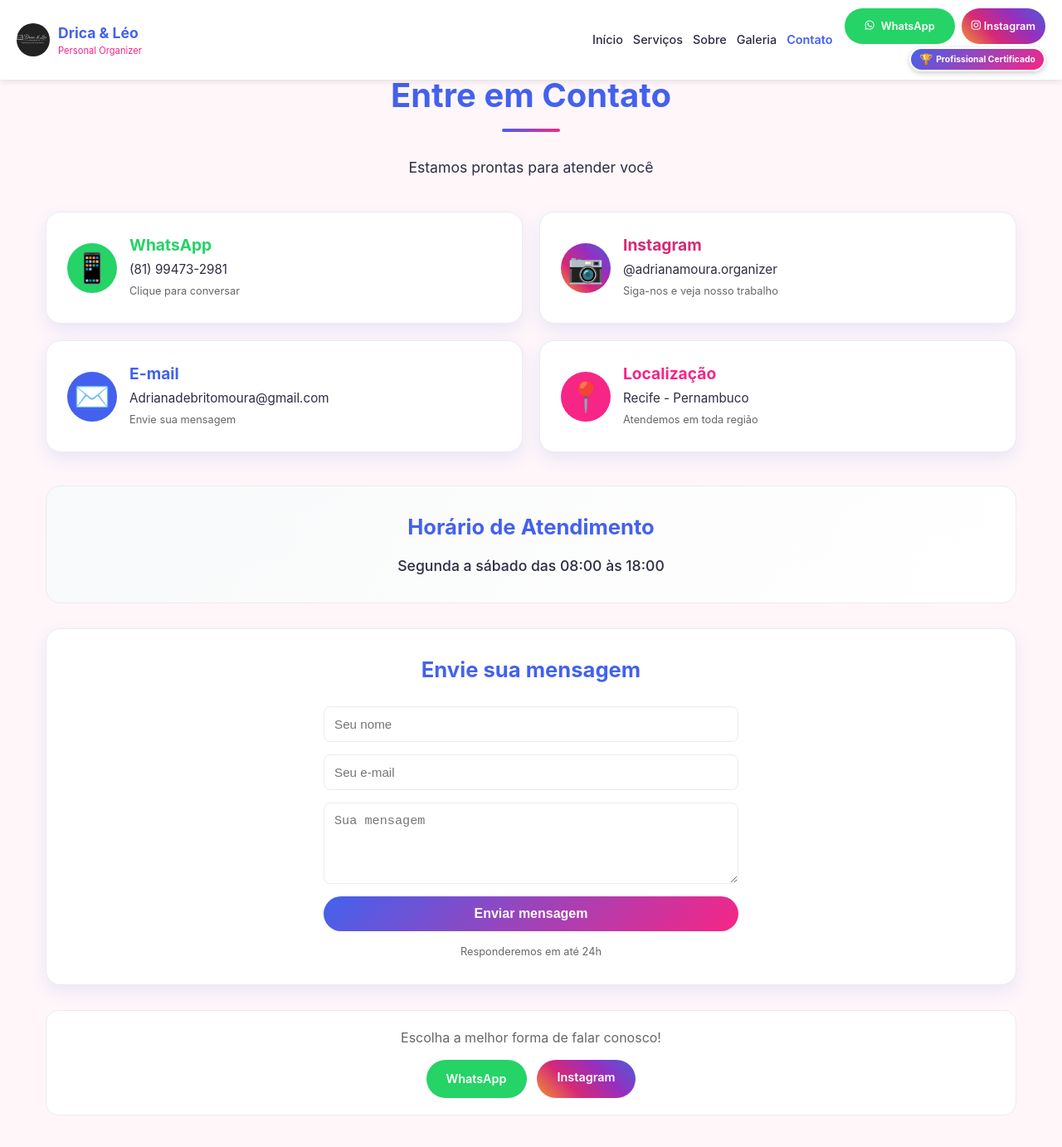
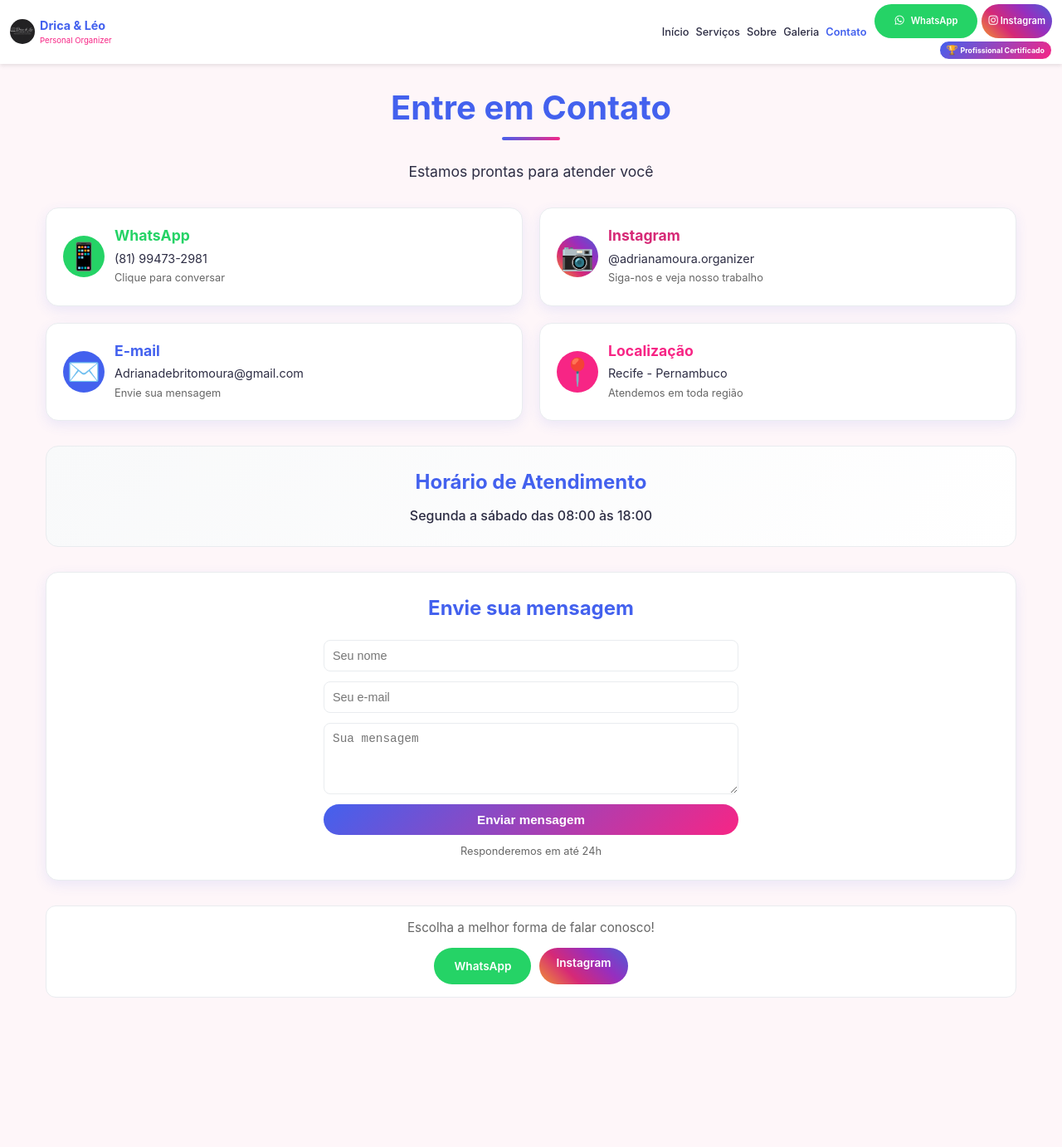
Before and after one commit to GodoyProgrammerAndDeveloper/site-drica-leo, a React (Vite) app: page /contato in a window 1280 px wide. Shown: the top 1382 px of the page at 83% size. After the commit the page ends 1252 px from the top, so only its background shows below. Built offline with nearby package versions, Linux system fonts and the light colour scheme.

Commit message:
Update ContactPage.jsx

```diff
--- a/src/pages/ContactPage.jsx
+++ b/src/pages/ContactPage.jsx
@@ -10,105 +10,91 @@ const ContactPage = () => {
 
   return (
     <div style={{ padding: "0", maxWidth: "1200px", margin: "0 auto", position: "relative" }}>
-      {/* HEADER FIXO COM MENU LADO DIREITO - VERSÃO MAIS COMPACTA */}
+      {/* HEADER FIXO - VERSÃO SUPER COMPACTA */}
       <div style={{
         position: "fixed",
         top: 0,
         left: 0,
         width: "100%",
         background: "white",
-        padding: "10px 20px",
-        boxShadow: "0 2px 8px rgba(0,0,0,0.1)",
+        padding: "5px 12px",
+        boxShadow: "0 2px 5px rgba(0,0,0,0.1)",
         zIndex: 999,
         display: "flex",
         alignItems: "center",
         justifyContent: "space-between",
         flexWrap: "wrap"
       }}>
-        {/* LOGO (ESQUERDA) - REDUZIDA */}
-        <div style={{ display: "flex", alignItems: "center", gap: "10px" }}>
+        {/* LOGO MINI */}
+        <div style={{ display: "flex", alignItems: "center", gap: "6px" }}>
           <img
             src="/images/logo.png"
             alt="Drica & Léo"
-            style={{ width: "40px", height: "40px", borderRadius: "50%", objectFit: "cover" }}
+            style={{ width: "30px", height: "30px", borderRadius: "50%", objectFit: "cover" }}
           />
           <div>
-            <h2 style={{ margin: 0, fontSize: "1.1rem", color: "#4361ee" }}>Drica & Léo</h2>
-            <p style={{ margin: 0, fontSize: "0.7rem", color: "#f72585" }}>Personal Organizer</p>
+            <h2 style={{ margin: 0, fontSize: "0.9rem", color: "#4361ee" }}>Drica & Léo</h2>
+            <p style={{ margin: 0, fontSize: "0.6rem", color: "#f72585" }}>Personal Organizer</p>
           </div>
         </div>
 
-        {/* MENU E BOTÕES (DIREITA) - COMPACTADO */}
-        <div style={{ display: "flex", alignItems: "center", gap: "15px", flexWrap: "wrap" }}>
-          {/* MENU DE NAVEGAÇÃO */}
-          <div style={{ display: "flex", gap: "12px", alignItems: "center" }}>
-            <a href="/" style={{ textDecoration: "none", color: currentPath === '/' ? '#4361ee' : '#2d2d44', fontWeight: currentPath === '/' ? '600' : '500', fontSize: "0.9rem" }}>Início</a>
-            <a href="/servicos" style={{ textDecoration: "none", color: currentPath === '/servicos' ? '#4361ee' : '#2d2d44', fontWeight: currentPath === '/servicos' ? '600' : '500', fontSize: "0.9rem" }}>Serviços</a>
-            <a href="/sobre" style={{ textDecoration: "none", color: currentPath === '/sobre' ? '#4361ee' : '#2d2d44', fontWeight: currentPath === '/sobre' ? '600' : '500', fontSize: "0.9rem" }}>Sobre</a>
-            <a href="/galeria" style={{ textDecoration: "none", color: currentPath === '/galeria' ? '#4361ee' : '#2d2d44', fontWeight: currentPath === '/galeria' ? '600' : '500', fontSize: "0.9rem" }}>Galeria</a>
-            <a href="/contato" style={{ textDecoration: "none", color: currentPath === '/contato' ? '#4361ee' : '#2d2d44', fontWeight: currentPath === '/contato' ? '600' : '500', fontSize: "0.9rem" }}>Contato</a>
+        {/* MENU E BOTÕES - COMPACTADOS */}
+        <div style={{ display: "flex", alignItems: "center", gap: "10px", flexWrap: "wrap" }}>
+          {/* MENU */}
+          <div style={{ display: "flex", gap: "8px", alignItems: "center" }}>
+            <a href="/" style={{ textDecoration: "none", color: currentPath === '/' ? '#4361ee' : '#2d2d44', fontWeight: currentPath === '/' ? '600' : '500', fontSize: "0.8rem" }}>Início</a>
+            <a href="/servicos" style={{ textDecoration: "none", color: currentPath === '/servicos' ? '#4361ee' : '#2d2d44', fontWeight: currentPath === '/servicos' ? '600' : '500', fontSize: "0.8rem" }}>Serviços</a>
+            <a href="/sobre" style={{ textDecoration: "none", color: currentPath === '/sobre' ? '#4361ee' : '#2d2d44', fontWeight: currentPath === '/sobre' ? '600' : '500', fontSize: "0.8rem" }}>Sobre</a>
+            <a href="/galeria" style={{ textDecoration: "none", color: currentPath === '/galeria' ? '#4361ee' : '#2d2d44', fontWeight: currentPath === '/galeria' ? '600' : '500', fontSize: "0.8rem" }}>Galeria</a>
+            <a href="/contato" style={{ textDecoration: "none", color: currentPath === '/contato' ? '#4361ee' : '#2d2d44', fontWeight: currentPath === '/contato' ? '600' : '500', fontSize: "0.8rem" }}>Contato</a>
           </div>
 
-          {/* BOTÕES SOCIAIS COM SELO ABAIXO - COMPACTADOS */}
-          <div style={{ display: "flex", flexDirection: "column", alignItems: "flex-end", gap: "4px" }}>
-            {/* BOTÕES */}
-            <div style={{ display: "flex", gap: "8px" }}>
-              <a
-                href="https://wa.me/5581994732981"
-                target="_blank"
-                rel="noopener noreferrer"
-                style={{
+          {/* BOTÕES SOCIAIS + SELO */}
+          <div style={{ display: "flex", flexDirection: "column", alignItems: "flex-end", gap: "3px" }}>
+            <div style={{ display: "flex", gap: "5px" }}>
+              <a href="https://wa.me/5581994732981" target="_blank" rel="noopener noreferrer" style={{
                 background: "#25d366",
                 color: "white",
-                  padding: "6px 12px",
-                  borderRadius: "40px",
+                padding: "4px 8px",
+                borderRadius: "30px",
                 textDecoration: "none",
                 fontWeight: "600",
-                  fontSize: "0.8rem",
+                fontSize: "0.7rem",
                 display: "flex",
                 alignItems: "center",
-                  gap: "4px"
-                }}
-              >
-                <i className="fab fa-whatsapp"></i> WhatsApp
+                gap: "3px"
+              }}>
+                <i className="fab fa-whatsapp" style={{ fontSize: "0.8rem" }}></i> WhatsApp
               </a>
-              <a
-                href="https://instagram.com/adrianamoura.organizer"
-                target="_blank"
-                rel="noopener noreferrer"
-                style={{
+              <a href="https://instagram.com/adrianamoura.organizer" target="_blank" rel="noopener noreferrer" style={{
                 background: "linear-gradient(45deg, #f09433, #d62976, #962fbf, #4f5bd5)",
                 color: "white",
-                  padding: "6px 12px",
-                  borderRadius: "40px",
+                padding: "4px 8px",
+                borderRadius: "30px",
                 textDecoration: "none",
                 fontWeight: "600",
-                  fontSize: "0.8rem",
+                fontSize: "0.7rem",
                 display: "flex",
                 alignItems: "center",
-                  gap: "4px"
-                }}
-              >
-                <i className="fab fa-instagram"></i> Instagram
+                gap: "3px"
+              }}>
+                <i className="fab fa-instagram" style={{ fontSize: "0.8rem" }}></i> Instagram
               </a>
             </div>
-
-            {/* SELO ABAIXO DOS BOTÕES - MENOR */}
             <div style={{
               background: "linear-gradient(135deg, #4361ee, #f72585)",
               color: "white",
-              padding: "3px 10px",
-              borderRadius: "40px",
-              fontSize: "0.65rem",
+              padding: "2px 8px",
+              borderRadius: "30px",
+              fontSize: "0.55rem",
               fontWeight: "bold",
               display: "flex",
               alignItems: "center",
-              gap: "4px",
+              gap: "3px",
               whiteSpace: "nowrap",
-              border: "2px solid white",
-              boxShadow: "0 2px 6px rgba(0,0,0,0.2)"
+              border: "1px solid white"
             }}>
-              <span style={{ fontSize: "0.8rem" }}>🏆</span> Profissional Certificado
+              <span style={{ fontSize: "0.7rem" }}>🏆</span> Profissional Certificado
             </div>
           </div>
         </div>
@@ -123,7 +109,6 @@ const ContactPage = () => {
         body {
           background: #fef6f9;
           font-family: -apple-system, BlinkMacSystemFont, 'Segoe UI', Roboto, sans-serif;
-          padding-top: 0;
         }
         .contact-wrapper {
           padding-top: 70px;
@@ -133,123 +118,117 @@ const ContactPage = () => {
           font-size: 2.5rem;
           color: #4361ee;
           text-align: center;
-          margin: 15px 0 10px 0;
+          margin: 10px 0 5px 0;
         }
         .divider {
           width: 70px;
           height: 4px;
           background: linear-gradient(135deg, #4361ee, #f72585);
-          margin: 0 auto 30px;
+          margin: 0 auto 25px;
           border-radius: 2px;
         }
         .sub {
           font-size: 1.1rem;
           color: #2d2d44;
           text-align: center;
-          margin: 0 15px 40px 15px;
+          margin: 0 15px 30px 15px;
         }
         .contact-grid {
           display: grid;
           grid-template-columns: repeat(2, 1fr);
           gap: 20px;
-          margin: 0 15px 40px 15px;
+          margin: 0 15px 30px 15px;
         }
         .contact-card {
           background: white;
-          border-radius: 18px;
-          padding: 25px;
-          box-shadow: 0 8px 20px rgba(67, 97, 238, 0.1);
+          border-radius: 15px;
+          padding: 20px;
+          box-shadow: 0 5px 15px rgba(67, 97, 238, 0.1);
           border: 1px solid #e9ecef;
           display: flex;
           align-items: center;
-          gap: 15px;
-          transition: transform 0.2s;
+          gap: 12px;
           cursor: pointer;
         }
-        .contact-card:hover {
-          transform: translateY(-5px);
-        }
         .contact-icon {
-          width: 60px;
-          height: 60px;
+          width: 50px;
+          height: 50px;
           border-radius: 50%;
           display: flex;
           align-items: center;
           justify-content: center;
-          font-size: 2.2rem;
+          font-size: 2rem;
           color: white;
           flex-shrink: 0;
         }
         .contact-card h3 {
-          font-size: 1.2rem;
-          margin-bottom: 4px;
+          font-size: 1.1rem;
+          margin-bottom: 3px;
         }
         .contact-card p {
-          font-size: 0.95rem;
-          margin-bottom: 4px;
+          font-size: 0.9rem;
+          margin-bottom: 3px;
           color: #2d2d44;
         }
         .hours-card {
           background: linear-gradient(135deg, #f8f9fa, white);
-          border-radius: 18px;
-          padding: 30px;
+          border-radius: 15px;
+          padding: 25px;
           margin: 0 15px 30px 15px;
           border: 1px solid #e9ecef;
           text-align: center;
         }
         .hours-card h3 {
-          font-size: 1.6rem;
+          font-size: 1.5rem;
           color: #4361ee;
-          margin-bottom: 15px;
+          margin-bottom: 10px;
         }
         .hours-text {
-          font-size: 1.1rem;
+          font-size: 1rem;
           color: #2d2d44;
           font-weight: 500;
         }
         .form-container {
           background: white;
-          border-radius: 18px;
-          padding: 30px;
+          border-radius: 15px;
+          padding: 25px;
           margin: 0 15px 30px 15px;
-          box-shadow: 0 8px 20px rgba(67, 97, 238, 0.1);
+          box-shadow: 0 5px 15px rgba(67, 97, 238, 0.1);
           border: 1px solid #e9ecef;
         }
         .form-container h3 {
-          font-size: 1.6rem;
+          font-size: 1.5rem;
           color: #4361ee;
           text-align: center;
-          margin-bottom: 25px;
+          margin-bottom: 20px;
         }
         form {
           display: grid;
-          gap: 15px;
+          gap: 12px;
           max-width: 500px;
           margin: 0 auto;
         }
         input, textarea {
-          padding: 12px;
+          padding: 10px;
           border-radius: 8px;
           border: 1px solid #e9ecef;
-          font-size: 0.95rem;
-          width: 100%;
+          font-size: 0.9rem;
         }
         button[type="submit"] {
-          padding: 12px;
+          padding: 10px;
           background: linear-gradient(135deg, #4361ee, #f72585);
           color: white;
           border: none;
-          border-radius: 40px;
-          font-size: 1rem;
+          border-radius: 30px;
+          font-size: 0.95rem;
           font-weight: bold;
           cursor: pointer;
-          transition: transform 0.2s;
         }
         .footer-note {
           text-align: center;
-          padding: 20px;
+          padding: 15px;
           background: white;
-          border-radius: 15px;
+          border-radius: 12px;
           margin: 0 15px 30px 15px;
           border: 1px solid #e9ecef;
         }
@@ -257,110 +236,34 @@ const ContactPage = () => {
         /* ===== CELULAR ===== */
         @media (max-width: 768px) {
           .contact-wrapper {
-            padding-top: 60px;
+            padding-top: 85px;
           }
 
           h1 {
-            font-size: 2.2rem !important;
-            margin: 10px 15px 5px 15px !important;
+            font-size: 2rem !important;
+            margin: 5px 10px 5px 10px !important;
+            line-height: 1.2 !important;
           }
 
           .divider {
-            width: 60px !important;
-            margin: 0 auto 25px auto !important;
+            width: 50px !important;
+            margin: 0 auto 20px auto !important;
           }
 
           .sub {
-            font-size: 0.95rem !important;
-            margin: 0 15px 25px 15px !important;
+            font-size: 0.9rem !important;
+            margin: 0 10px 20px 10px !important;
           }
 
           .contact-grid {
             grid-template-columns: 1fr !important;
-            gap: 12px !important;
-            margin: 0 12px 25px 12px !important;
+            gap: 10px !important;
+            margin: 0 10px 20px 10px !important;
           }
 
           .contact-card {
-            padding: 15px !important;
-            gap: 12px !important;
-          }
-
-          .contact-icon {
-            width: 45px !important;
-            height: 45px !important;
-            font-size: 1.8rem !important;
-          }
-
-          .contact-card h3 {
-            font-size: 1rem !important;
-          }
-
-          .contact-card p {
-            font-size: 0.85rem !important;
-          }
-
-          .hours-card {
-            padding: 20px 12px !important;
-            margin: 0 12px 25px 12px !important;
-          }
-
-          .hours-card h3 {
-            font-size: 1.3rem !important;
-          }
-
-          .hours-text {
-            font-size: 0.95rem !important;
-          }
-
-          .form-container {
-            padding: 20px 12px !important;
-            margin: 0 12px 25px 12px !important;
-          }
-
-          .form-container h3 {
-            font-size: 1.3rem !important;
-          }
-
-          .footer-note {
-            margin: 0 12px 25px 12px !important;
-            padding: 15px !important;
-          }
-
-          .footer-note p {
-            font-size: 0.95rem !important;
-          }
-
-          div[style*="position: fixed; top: 0; left: 0; width: 100%;"] {
-            padding: 8px 12px !important;
-          }
-
-          .logo-img, div[style*="width: 50px; height: 50px;"] {
-            width: 35px !important;
-            height: 35px !important;
-          }
-
-          h2[style*="font-size: 1.3rem;"] {
-            font-size: 1rem !important;
-          }
-
-          p[style*="font-size: 0.8rem;"] {
-            font-size: 0.65rem !important;
-          }
-
-          a[style*="padding: 6px 12px;"] {
-            padding: 4px 10px !important;
-            font-size: 0.75rem !important;
-          }
-        }
-
-        @media (max-width: 480px) {
-          .contact-wrapper {
-            padding-top: 55px;
-          }
-
-          h1 {
-            font-size: 1.8rem !important;
+            padding: 12px !important;
+            gap: 10px !important;
           }
 
           .contact-icon {
@@ -370,19 +273,112 @@ const ContactPage = () => {
           }
 
           .contact-card h3 {
-            font-size: 0.9rem !important;
+            font-size: 0.95rem !important;
           }
 
           .contact-card p {
             font-size: 0.8rem !important;
           }
 
+          .hours-card {
+            padding: 15px !important;
+            margin: 0 10px 20px 10px !important;
+          }
+
           .hours-card h3 {
             font-size: 1.2rem !important;
           }
 
+          .hours-text {
+            font-size: 0.9rem !important;
+          }
+
+          .form-container {
+            padding: 15px !important;
+            margin: 0 10px 20px 10px !important;
+          }
+
           .form-container h3 {
             font-size: 1.2rem !important;
+            margin-bottom: 15px !important;
+          }
+
+          .footer-note {
+            margin: 0 10px 20px 10px !important;
+            padding: 12px !important;
+          }
+
+          .footer-note p {
+            font-size: 0.9rem !important;
+            margin-bottom: 10px !important;
+          }
+
+          .footer-note div {
+            flex-direction: column !important;
+            gap: 8px !important;
+          }
+
+          .footer-note a {
+            width: 100% !important;
+            max-width: 250px !important;
+            padding: 8px 15px !important;
+            font-size: 0.85rem !important;
+          }
+
+          /* GARANTIA QUE O TÍTULO NÃO É COBERTO */
+          div[style*="position: fixed; top: 0; left: 0; width: 100%;"] {
+            padding: 5px 8px !important;
+          }
+
+          .logo-img, div[style*="width: 50px; height: 50px;"] {
+            width: 28px !important;
+            height: 28px !important;
+          }
+
+          h2[style*="font-size: 1.3rem;"] {
+            font-size: 0.85rem !important;
+          }
+
+          p[style*="font-size: 0.8rem;"] {
+            font-size: 0.6rem !important;
+          }
+
+          a[style*="font-size: 0.8rem;"] {
+            font-size: 0.7rem !important;
+          }
+
+          a[style*="padding: 4px 8px;"] {
+            padding: 3px 6px !important;
+            font-size: 0.65rem !important;
+          }
+
+          div[style*="padding: 2px 8px;"] {
+            padding: 2px 6px !important;
+            font-size: 0.5rem !important;
+          }
+        }
+
+        @media (max-width: 480px) {
+          .contact-wrapper {
+            padding-top: 90px;
+          }
+
+          h1 {
+            font-size: 1.8rem !important;
+          }
+
+          .contact-icon {
+            width: 35px !important;
+            height: 35px !important;
+            font-size: 1.3rem !important;
+          }
+
+          .contact-card h3 {
+            font-size: 0.85rem !important;
+          }
+
+          .contact-card p {
+            font-size: 0.75rem !important;
           }
         }
       `}</style>
@@ -452,36 +448,36 @@ const ContactPage = () => {
             <input type="hidden" name="_captcha" value="false" />
             <button type="submit">Enviar mensagem</button>
           </form>
-          <p style={{ textAlign: "center", marginTop: "15px", color: "#666", fontSize: "0.8rem" }}>
+          <p style={{ textAlign: "center", marginTop: "10px", color: "#666", fontSize: "0.8rem" }}>
             Responderemos em até 24h
           </p>
         </div>
 
         {/* CHAMADA FINAL */}
         <div className="footer-note">
-          <p style={{ fontSize: "1rem", color: "#666", marginBottom: "15px" }}>
+          <p style={{ fontSize: "0.95rem", color: "#666", marginBottom: "12px" }}>
             Escolha a melhor forma de falar conosco!
           </p>
-          <div style={{ display: "flex", gap: "12px", justifyContent: "center", flexWrap: "wrap" }}>
+          <div style={{ display: "flex", gap: "10px", justifyContent: "center", flexWrap: "wrap" }}>
             <a href="https://wa.me/5581994732981" target="_blank" rel="noopener noreferrer" style={{
-              padding: "10px 25px",
+              padding: "8px 20px",
               background: "#25d366",
               color: "white",
               textDecoration: "none",
-              borderRadius: "40px",
+              borderRadius: "30px",
               fontWeight: "600",
-              fontSize: "0.9rem"
+              fontSize: "0.85rem"
             }}>
               WhatsApp
             </a>
             <a href="https://instagram.com/adrianamoura.organizer" target="_blank" rel="noopener noreferrer" style={{
-              padding: "10px 25px",
+              padding: "8px 20px",
               background: "linear-gradient(45deg, #f09433, #d62976, #962fbf, #4f5bd5)",
               color: "white",
               textDecoration: "none",
-              borderRadius: "40px",
+              borderRadius: "30px",
               fontWeight: "600",
-              fontSize: "0.9rem"
+              fontSize: "0.85rem"
             }}>
               Instagram
             </a>
```
Lines whose indentation alone changed are shown as unchanged.
